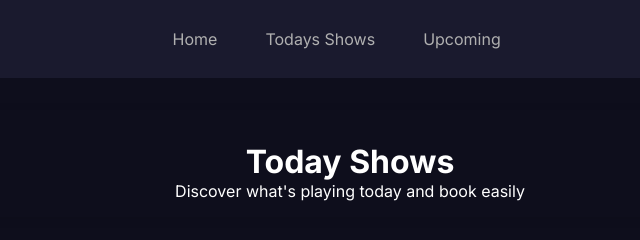
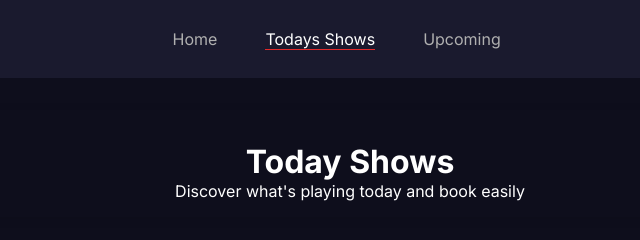
Before and after one commit to alinassarrr/smart-flix-client, a plain HTML site: page pages/today-shows.html in a window 1280 px wide. Shown: the top 240 px of the page, 290-930 px from the left. Drawn offline with Linux system fonts and the light colour scheme.

Commit message:
Update 'Today Shows' navigation to highlight the selected page and correct link for booking shows, enhancing user navigation experience.

```diff
--- a/pages/today-shows.html
+++ b/pages/today-shows.html
@@ -14,16 +14,20 @@
         <div class="logo">Smartflix</div>
         <ul class="nav">
           <li><a href="../index.html">Home</a></li>
-          <li><a href="./today-shows.html">Todays Shows</a></li>
-          <li><a href="index.html">Upcoming</a></li>
+          <li>
+            <a href="./today-shows.html" class="selected">Todays Shows</a>
+          </li>
+          <li><a href="./upcoming-shows.html">Upcoming</a></li>
         </ul>
         <a href="index.html" class="button">SignUp</a>
       </nav>
       <div class="second-nav">
         <ul class="mobile-nav">
           <li><a href="../index.html">Home</a></li>
-          <li><a href="./today-shows.html">Todays Shows</a></li>
-          <li><a href="index.html">Upcoming</a></li>
+          <li>
+            <a href="./today-shows.html" class="selected">Todays Shows</a>
+          </li>
+          <li><a href="./upcoming-shows.html">Upcoming</a></li>
         </ul>
       </div>
     </header>
@@ -45,7 +49,7 @@
           <p>Hall A</p>
         </div>
         <div class="price">$12.99</div>
-        <a href="" class="book">Book Now</a>
+        <a href="./show-page.html" class="book">Book Now</a>
       </div>
       <div class="show-card">
         <div class="show-movie">
```
